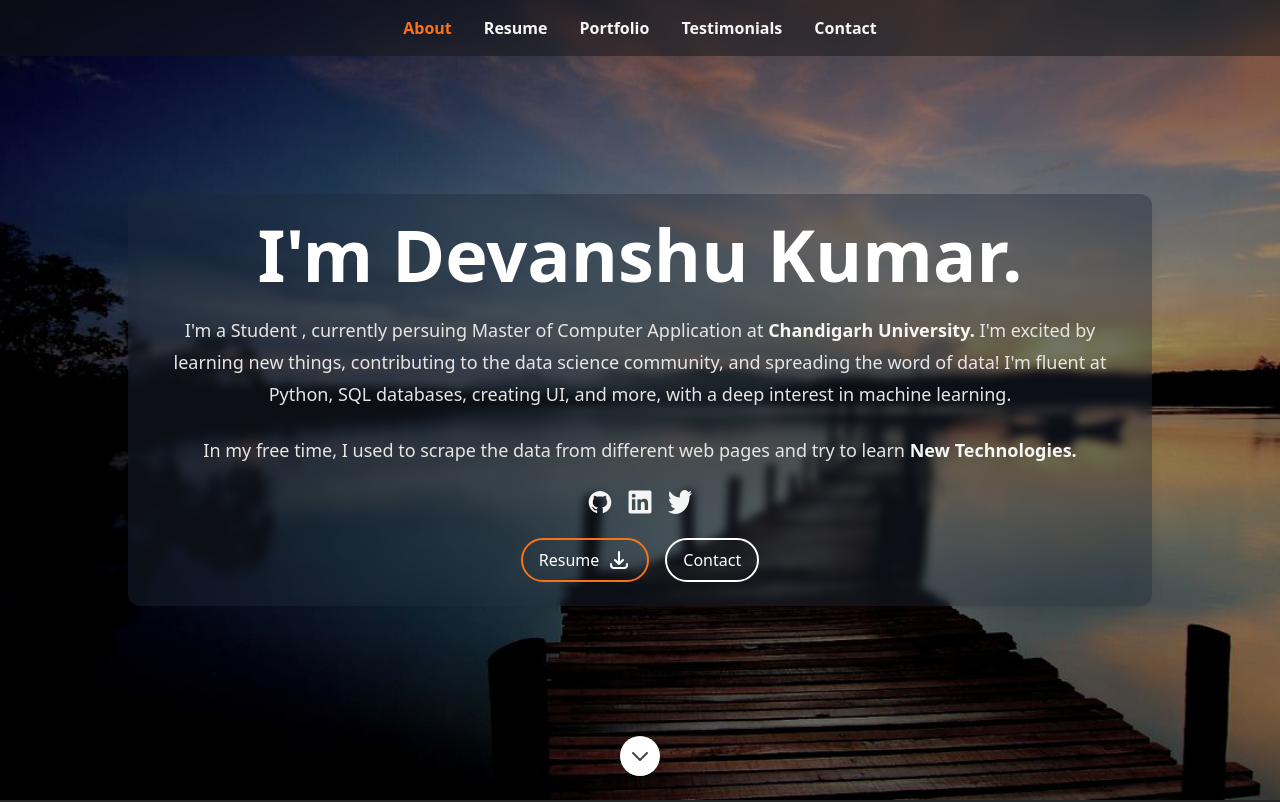
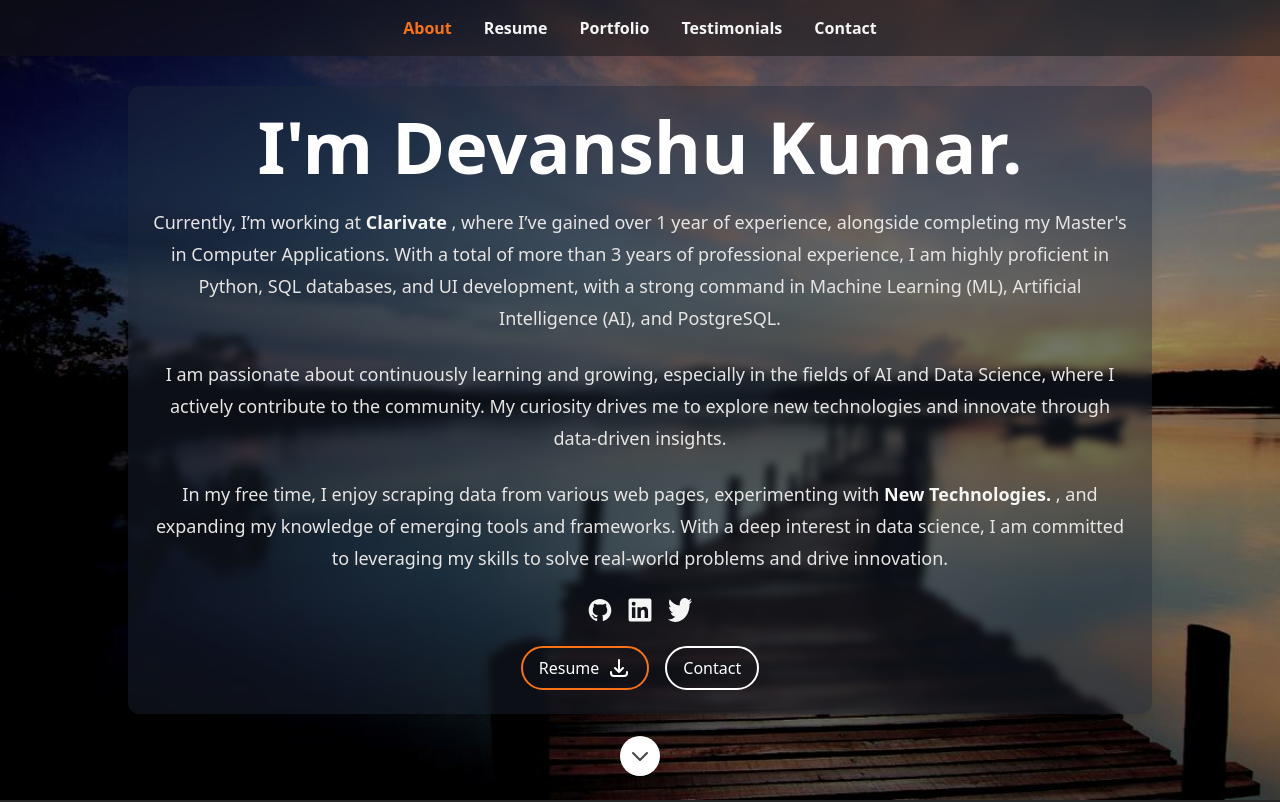
Before and after one commit to dev0918/Portfolio, a Next.js app: page / in a window 1280 px wide. Shown: the top 802 px of the page. Built offline with nearby package versions, Linux system fonts and the light colour scheme.

Commit message:
Update Personal details

```diff
--- a/src/data/data.tsx
+++ b/src/data/data.tsx
@@ -70,12 +70,13 @@ export const heroData: Hero = {
   description: (
     <>
       <p className="prose-sm text-stone-200 sm:prose-base lg:prose-lg">
-        I'm a Student <strong className="text-stone-100"></strong>, currently persuing Master of Computer Application
-        at <strong className="text-stone-100">Chandigarh University.</strong> I'm excited by learning new things, contributing to the data science community, and spreading the word of data!
-I'm fluent at Python, SQL databases, creating UI, and more, with a deep interest in machine learning.
+        Currently, I’m working at <strong className="text-stone-100"></strong> <strong className="text-stone-100">Clarivate </strong> , where I’ve gained over 1 year of experience, alongside completing my Master's in Computer Applications. With a total of more than 3 years of professional experience, I am highly proficient in Python, SQL databases, and UI development, with a strong command in Machine Learning (ML), Artificial Intelligence (AI), and PostgreSQL.
       </p>
       <p className="prose-sm text-stone-200 sm:prose-base lg:prose-lg">
-        In my free time, I used to scrape the data from different web pages and try to learn <strong className="text-stone-100">New Technologies.</strong>
+      I am passionate about continuously learning and growing, especially in the fields of AI and Data Science, where I actively contribute to the community. My curiosity drives me to explore new technologies and innovate through data-driven insights.
+      </p>
+      <p className="prose-sm text-stone-200 sm:prose-base lg:prose-lg">
+        In my free time, I enjoy scraping data from various web pages, experimenting with <strong className="text-stone-100">New Technologies.</strong> , and expanding my knowledge of emerging tools and frameworks. With a deep interest in data science, I am committed to leveraging my skills to solve real-world problems and drive innovation.
          <strong className="text-stone-100"> </strong>
         <strong className="text-stone-100"> </strong>
       </p>
```
